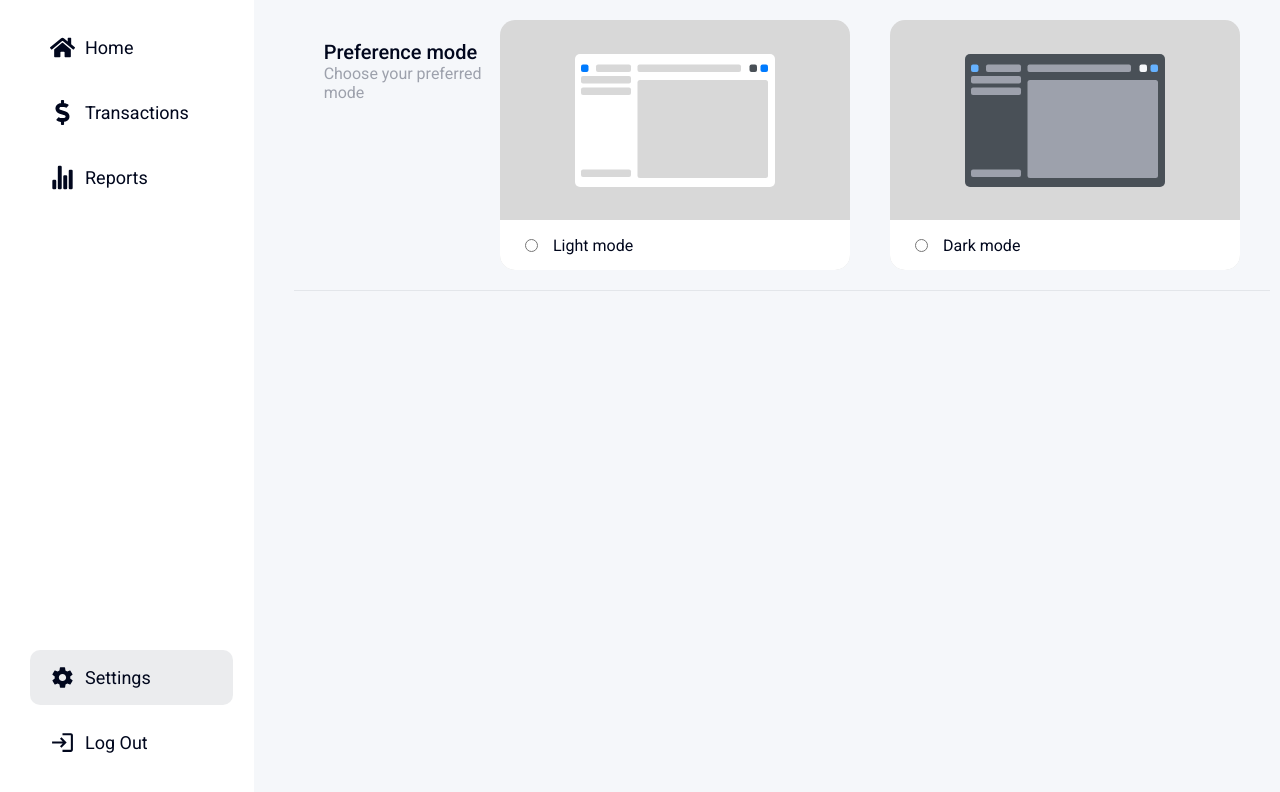
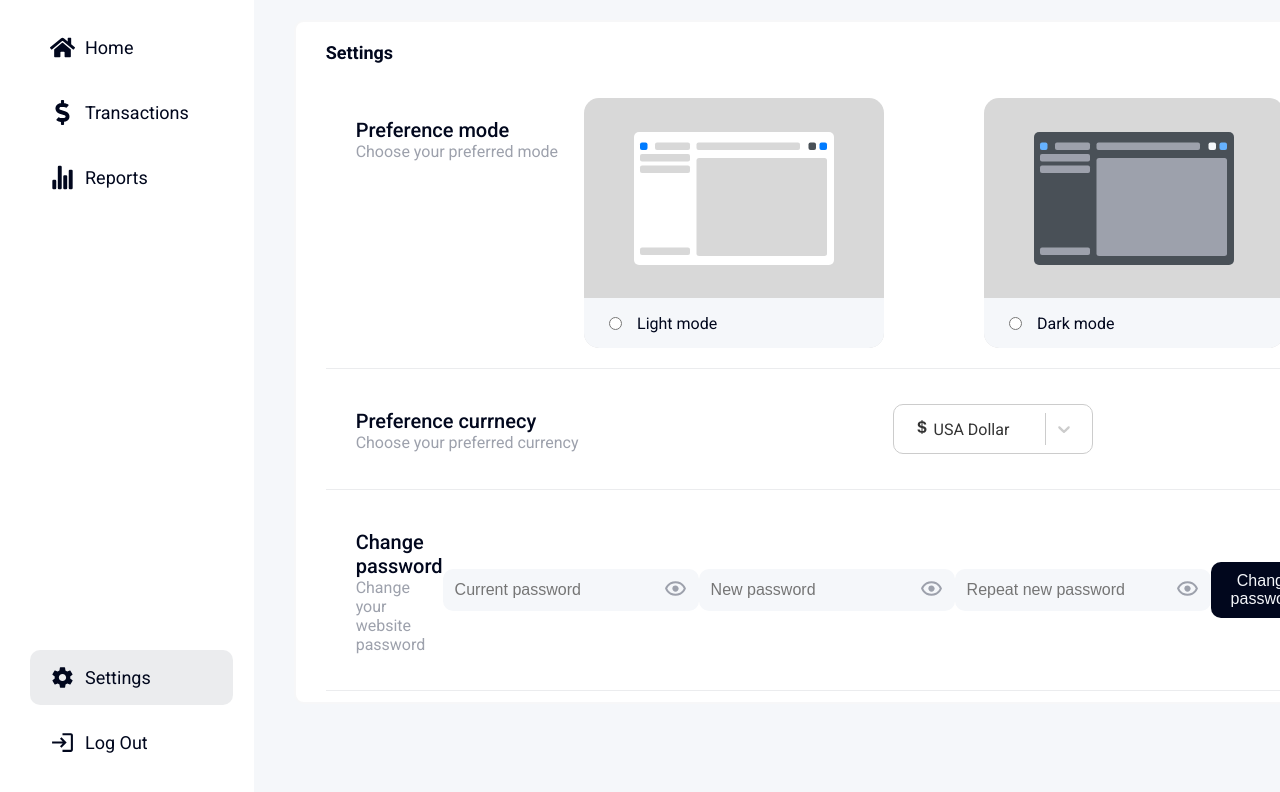
Before and after one commit to AlexShatokhin/budgetTracker, a React (Create React App) app in the folder client/: page /settings in a window 1280 px wide. Shown: the top 792 px of the page. Built offline with nearby package versions, Linux system fonts and the light colour scheme; sample sign-in values are in the browser's storage; what chartjs-plugin-datalabels would draw is missing.

Commit message:
add currency select with local storage

```diff
--- a/client/src/react/components/MonthlyChart/MonthlyChart.tsx
+++ b/client/src/react/components/MonthlyChart/MonthlyChart.tsx
@@ -4,6 +4,7 @@ import { Chart as ChartJS, BarElement, Tooltip, Legend, CategoryScale, LinearSca
 import { colors } from "../../../constants/colors";
 import { useGetMonthlyTransactionsQuery } from "../../api/modules/transactionsApi";
 import useQueryState from "../../hooks/useQueryState";
+import useStorage from "../../hooks/useStorage";
 
 ChartJS.register(BarElement, Tooltip, Legend, CategoryScale, LinearScale);
 
@@ -14,10 +15,16 @@ type MonthlyChartProps = {
 
 const MonthlyChart : FC<MonthlyChartProps> = ({width, height}) => {
     const {data, isFetching, isError} = useGetMonthlyTransactionsQuery();
+
     const Component = useQueryState(isFetching, isError, data, {
         errorWidth: 250,
         errorHeight: 250,
     });
+
+    const currency = useStorage().getItem("currency") || "USD";
+    const currencySymbol = currency === "USD" ? "$" : currency === "EUR" ? "€" : "₽";
+
+
     const chartData = {
         labels: data?.result.map((item) => item.month) || [],
         datasets: [
@@ -48,7 +55,7 @@ const MonthlyChart : FC<MonthlyChartProps> = ({width, height}) => {
                     label: function (context: any) {
                         const label = context.dataset.label || '';
                         const value = context.raw || 0;
-                        return `${label}: $${value}`;
+                        return `${label}: ${currencySymbol}${value}`;
                     }
                 },
             },
@@ -77,7 +84,7 @@ const MonthlyChart : FC<MonthlyChartProps> = ({width, height}) => {
             y: {
                 title: {
                     display: false,
-                    text: 'Amount ($)'
+                    text: `Amount (${currencySymbol})`
                 },
                 ticks: {
                     color: colors.black,
--- a/client/src/react/components/Table/ComposedTable.tsx
+++ b/client/src/react/components/Table/ComposedTable.tsx
@@ -3,7 +3,6 @@ import { CompactTable } from "@table-library/react-table-library/compact";
 import {usePagination} from '@table-library/react-table-library/pagination';
 import { useRowSelect } from "@table-library/react-table-library/select";
 import { FaChevronLeft, FaChevronRight } from "react-icons/fa";
-import { colors } from "../../../constants/colors";
 
 import { useTheme } from "@table-library/react-table-library/theme";
 import { useSort, SortToggleType } from "@table-library/react-table-library/sort";
--- a/client/src/react/modules/CategoriesTransaction/CategoriesTransaction.tsx
+++ b/client/src/react/modules/CategoriesTransaction/CategoriesTransaction.tsx
@@ -40,7 +40,9 @@ const CategoriesTransaction : FC<CategoriesTransactionProps> = ({type, timeForma
     const {data, isFetching : chartFetching} = useGetTransactionGroupedByCategoryQuery({type, ...getTimeInterval(timeFormat)});
     const {data: transactionsByCategory, isFetching, isError} = useGetTransactionsByCategoryQuery({id: categoryID, ...getTimeInterval(timeFormat)}, {skip: categoryID === -1});
     const Component = useQueryState(isFetching, isError, transactionsByCategory, );
-    console.log(transactionsByCategory);
+    const currency = localStorage.getItem("currency") || "USD";
+    console.log(currency)
+    const currencySymbol = currency === "USD" ? "$" : currency === "EUR" ? "€" : "₽";
 
     const chartFormat = {
         labels: [""],
@@ -80,7 +82,7 @@ const CategoriesTransaction : FC<CategoriesTransactionProps> = ({type, timeForma
           renderCell: (item : any) => item.description,
         },
         { label: <span><FaMoneyBillWave /> Amount</span>,
-            renderCell: (item : any) => (item.type === "expense" ? " - " : "") + item.amount + " $",
+            renderCell: (item : any) => (item.type === "expense" ? " - " : "") + item.amount + " " + currencySymbol,
             sort: {sortKey: "AMOUNT"}
         },
       ];
--- /dev/null
+++ b/client/src/react/modules/CurrencySelect/CurrencySelect.tsx
@@ -0,0 +1,37 @@
+import Select from 'react-select';
+import { FaRubleSign, FaEuroSign  } from "react-icons/fa6";
+import { IoLogoUsd } from "react-icons/io5";
+import useStorage from '../../hooks/useStorage';
+import { useState } from 'react';
+
+const options = [
+    { value: 'USD', label: <><IoLogoUsd /> USA Dollar</> },
+    { value: 'EUR', label: <><FaEuroSign /> Euro</> },
+    {value: "RUB", label: <><FaRubleSign /> Ruble</>}
+]
+
+const CurrencySelect = () => {
+    const {setItem, getItem} = useStorage();
+    const [selectedOption, setSelectedOption] = useState(getItem("currency") || options[0].value);
+    return (
+        <Select defaultValue={options.find(option => selectedOption === option.value)||options[0]} onChange={(option)=> {setSelectedOption(option!.value); setItem("currency", option!.value)}} styles={
+            {
+                control: (baseStyles) => ({
+                    ...baseStyles,
+                    backgroundColor: "var(--color-background)",
+                    color: "var(--color-text)",
+                    width: "200px",
+                    height: "50px",
+                    borderRadius: "10px",
+                    padding: "0 10px",
+                }),
+                option: (baseStyles) => ({
+                    ...baseStyles,
+                    color: "var(--color-text)",
+                }),
+            }
+        } options={options}/>
+    )
+}
+
+export default CurrencySelect;
--- a/client/src/react/modules/SettingsItem/settings_item.scss
+++ b/client/src/react/modules/SettingsItem/settings_item.scss
@@ -3,7 +3,7 @@
 
 .settings-item{
     width: calc(100% - 70px);
-    min-height: 200px;
+    min-height: 80px;
     padding: 20px 30px;
     display: flex;
     border-bottom: 1px solid rgba($color: $grey, $alpha: 0.2);
@@ -23,4 +23,11 @@
             margin-top: 0;
         }
     }
+    &__content{
+        display: flex;
+        justify-content: center;
+        align-items: center;
+        width: 100%;
+        min-height: 80px;
+    }
 }
--- a/client/src/react/modules/ThemeToggling/theme_item.scss
+++ b/client/src/react/modules/ThemeToggling/theme_item.scss
@@ -3,7 +3,7 @@
 
 
 .theme-item{
-    width: 350px;
+    width: 300px;
     height: 250px;
     background-color: $mediumgrey;
     border-radius: 15px;
@@ -26,7 +26,7 @@
         width: 100%;
         height: 50px;
         border-radius: 0 0 15px 15px;
-        background-color: var(--bg-color);
+        background-color: var(--wrapper-bg-color);
         input {
             margin: 0 15px 0 25px;
             cursor: pointer;
--- a/client/src/react/modules/ThemeToggling/theme_wrapper.scss
+++ b/client/src/react/modules/ThemeToggling/theme_wrapper.scss
@@ -3,5 +3,5 @@
 .theme-wrapper{
     display: flex;
     justify-content: space-between;
-    width: 740px;
+    width: 700px;
 }
--- a/client/src/react/modules/TransactionTable/CompactTransactionTable.tsx
+++ b/client/src/react/modules/TransactionTable/CompactTransactionTable.tsx
@@ -1,17 +1,20 @@
 import { useGetLatestTransactionsQuery } from "../../api/modules/transactionsApi";
 import CompactTable from "../../components/Table/CompactTable";
+import useStorage from "../../hooks/useStorage";
 
 
 const CompactTransactionTable = () => {
     const count = 5
     const {data, isLoading} = useGetLatestTransactionsQuery(count);
     const convertedData = data?.result.map((item) => ({id: item.id, date: new Date(item.date), description: item.note, amount: item.amount, category: item.category, type: item.type.toUpperCase()})) || [];
-    console.log(data?.result)
+    const currency = useStorage().getItem("currency") || "USD";
+    const currencySymbol = currency === "USD" ? "$" : currency === "EUR" ? "€" : "₽";
+
 
     const COLUMNS = [
         { label: 'Date', renderCell: (item: any) => item.date.toLocaleString('en-GB', { day: '2-digit', month: 'short', year: 'numeric', hour: '2-digit', minute: '2-digit', hour12: true }).replace(',', '')},
         { label: 'Description', renderCell: (item: any) => item.description },
-        { label: 'Amount', renderCell: (item: any) => `${item.amount} $` },
+        { label: 'Amount', renderCell: (item: any) => `${item.amount} ${currencySymbol}` },
         { label: 'Category', renderCell: (item: any) => item.category },
     ];
 
--- a/client/src/react/modules/TransactionTable/TransactionTable.tsx
+++ b/client/src/react/modules/TransactionTable/TransactionTable.tsx
@@ -6,6 +6,7 @@ import { FiTable } from "react-icons/fi";
 import { Column } from "@table-library/react-table-library/types/compact";
 import { TableNode } from "@table-library/react-table-library";
 import { TransactionTableItem } from '../Transactions/TrasactionTableItemType';
+import useStorage from '../../hooks/useStorage';
 
 type TransactionTableProps = {
     data: TransactionTableItem[],
@@ -13,6 +14,9 @@ type TransactionTableProps = {
 }
 
 const TransactionTable : FC<TransactionTableProps> = ({data, disabled = false}) => {
+    const currency = useStorage().getItem("currency") || "USD";
+    const currencySymbol = currency === "USD" ? "$" : currency === "EUR" ? "€" : "₽";
+
     const sortFunctions = {
         DATE: (array: TransactionTableItem[]) => array.sort((a, b) => +a.date - +b.date),
         AMOUNT: (array: TransactionTableItem[]) => array.sort((a, b) => a.amount - b.amount),
@@ -36,7 +40,7 @@ const TransactionTable : FC<TransactionTableProps> = ({data, disabled = false})
           renderCell: (item : any) => item.description,
         },
         { label: <span><FaMoneyBillWave /> Amount</span>,
-            renderCell: (item : any) => (item.type === "expense" ? " - " : "") + item.amount + " $",
+            renderCell: (item : any) => (item.type === "expense" ? " - " : "") + item.amount + " " + currencySymbol,
             sort: {sortKey: "AMOUNT"}
         },
         {
--- a/client/src/react/pages/SettingsPage/SettingsPage.tsx
+++ b/client/src/react/pages/SettingsPage/SettingsPage.tsx
@@ -1,16 +1,49 @@
 import Layout from "../../components/Layout/Layout";
 import SettingsItem from "../../modules/SettingsItem/SettingsItem";
 import ThemeToggling from "../../modules/ThemeToggling/ThemeToggling";
+import Select from "react-select";
+import Input from "../../UI/Input/Input";
+import Wrapper from "../../UI/Wrapper/Wrapper";
 
-
+import "./settings_page.scss"
+import Button from "../../UI/Button/Button";
+import CurrencySelect from "../../modules/CurrencySelect/CurrencySelect";
 const SettingsPage = () => {
     return (
         <section className="settings">
             <Layout>
+                <Wrapper title="Settings" width="78vw" height="80vh" className="settings-wrapper">
                 <SettingsItem
                     title="Preference mode"
                     subtitle="Choose your preferred mode"
                     content={<ThemeToggling />}/>
+                <SettingsItem
+                    title="Preference currnecy"
+                    subtitle="Choose your preferred currency"
+                    content={<CurrencySelect />}/>
+               <SettingsItem
+                    title="Change password"
+                    subtitle="Change your website password"
+                    content={<>
+                        <Input
+                            type="password"
+                            placeholder="Current password"
+                            width="100%"
+                            height="50px"/>
+                        <Input
+                            type="password"
+                            placeholder="New password"
+                            width="100%"
+                            height="50px"/>
+                        <Input
+                            type="password"
+                            placeholder="Repeat new password"
+                            width="100%"
+                            height="50px"/>
+                        <Button
+                            title="Change password"/>
+                    </>}/>
+                </Wrapper>
 
             </Layout>
         </section>
--- /dev/null
+++ b/client/src/react/pages/SettingsPage/settings_page.scss
@@ -0,0 +1,3 @@
+.settings-wrapper{
+    margin-top: 20px;
+}
```
